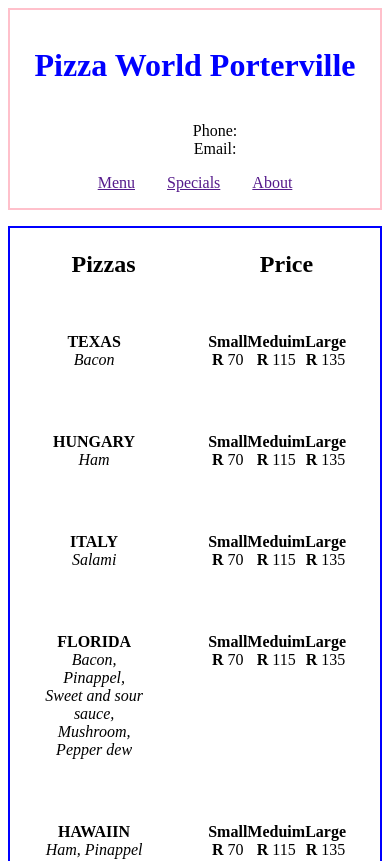
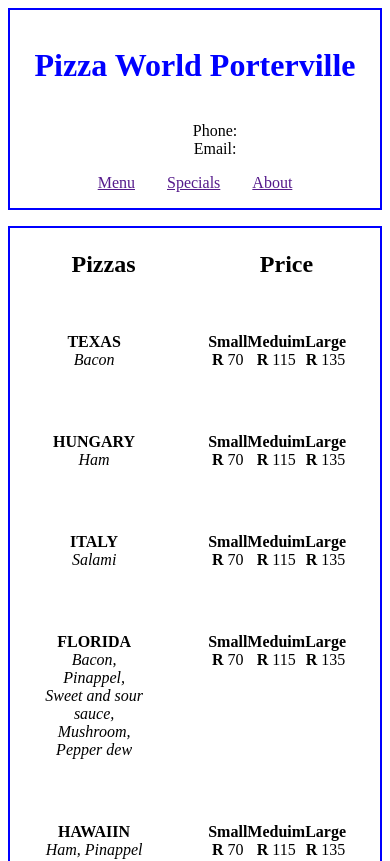
Before and after one commit to AdriaanNaude/pizza-world-web, a React (Vite) app: page / in a window 390 px wide. Shown: the top 861 px of the page. Built offline with nearby package versions, Linux system fonts and the light colour scheme.

Commit message:
fix: removed border color in media query

```diff
--- a/src/index.css
+++ b/src/index.css
@@ -7,7 +7,6 @@
 }
 @media screen and (max-width: 480px){
     .main-header{
-        border: 2px solid pink;
         grid-template-columns: repeat(1, 1fr);
     }
 }
```
